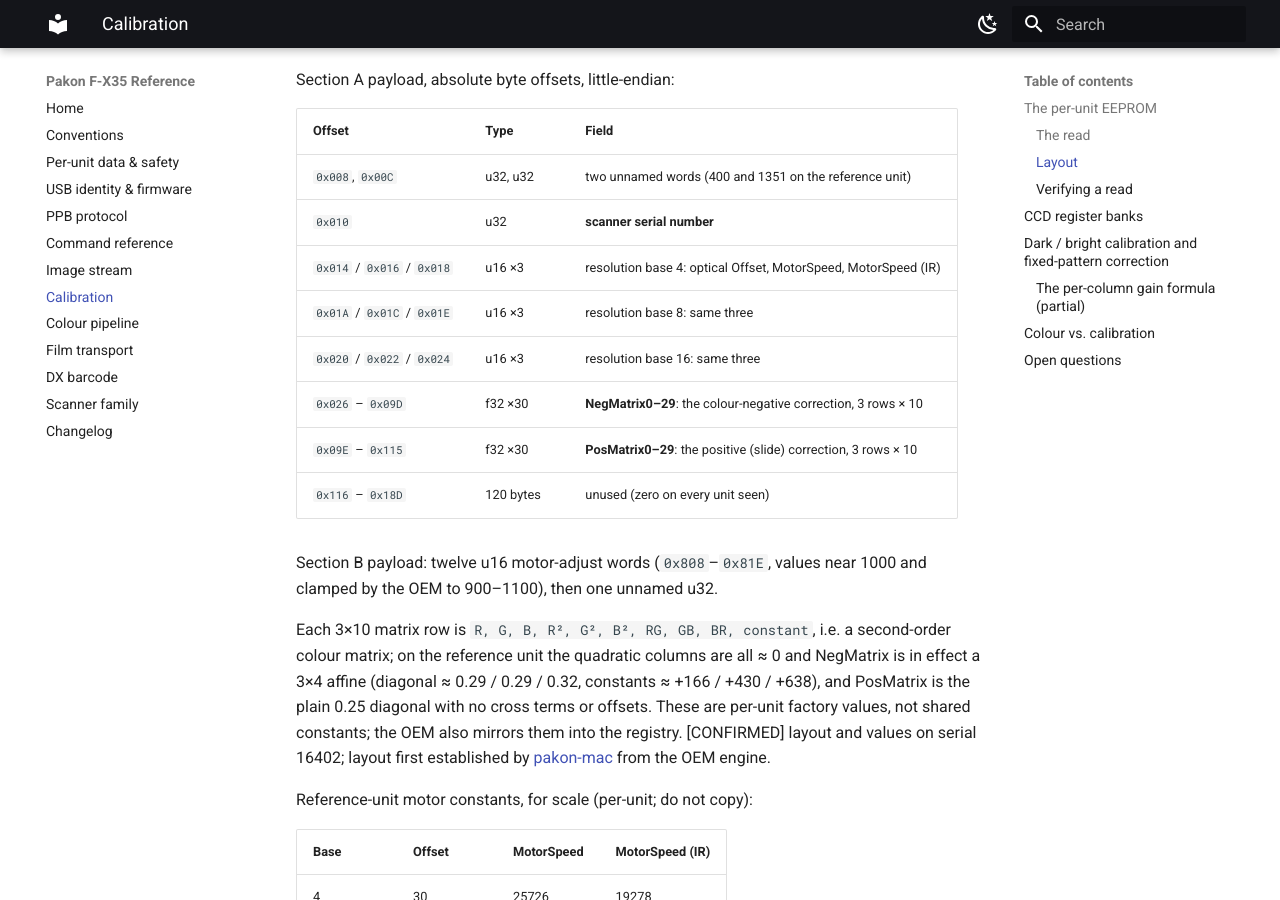
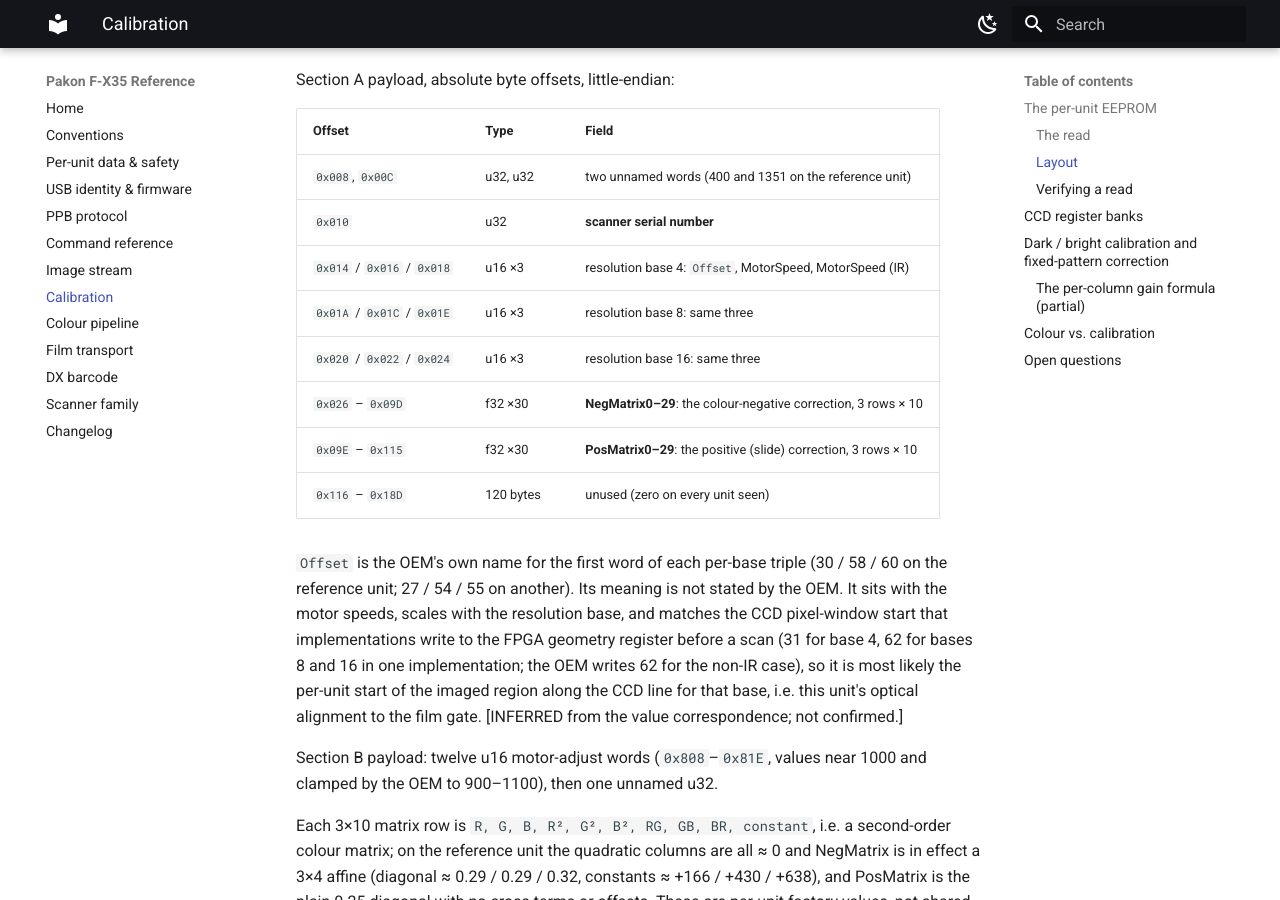
Before and after one commit to alibosworth/pakon-reference, an MkDocs documentation site: the page built from docs/calibration.md, in a window 1280 px wide and 900 px high, scrolled down 1504 px. Built offline with MkDocs 1.6.1 and Material for MkDocs 9.7.7, drawn with Linux system fonts in a browser that asks for light colours; some of the changed text lies outside the part shown.

Commit message:
Calibration: do not call the per-base Offset word "optical"; say what it likely is
The EEPROM section named the first word of each per-base triple an
"optical offset", which is more than is known. It is the OEM's own field
name Offset, values 30/58/60 on the reference unit and 27/54/55 on
another; the OEM does not say what it means. It sits with the motor
speeds, scales with the resolution base, and matches the CCD pixel-window
start implementations write to the FPGA geometry register (31 for base 4,
62 for bases 8 and 16; the OEM writes 62 for the non-IR case), so it is
most likely the per-unit start of the imaged region along the CCD line for
that base. Say that, marked as inferred, and drop "optical" from the
field map and the changelog entry.

```diff
--- a/docs/calibration.md
+++ b/docs/calibration.md
@@ -14,7 +14,7 @@ What earlier drafts of this page called "the parameter table read" is the OEM
 software reading the scanner's per-unit EEPROM at start-up: a serial I2C
 EEPROM at 7-bit address `0x52` on the motherboard, read through the FX2
 bridge with two vendor control requests. It holds the data that makes one
-unit that unit: serial number, per-resolution optical offset and motor
+unit that unit: serial number, a per-resolution `Offset` word and motor
 speeds, motor-adjust words, and the two colour matrices. It does **not**
 hold the light calibration (LED currents and duty cycles); the OEM keeps
 those in the Windows registry, written when its light-correction routine
@@ -68,12 +68,22 @@ Section A payload, absolute byte offsets, little-endian:
 |---|---|---|
 | `0x008`, `0x00C` | u32, u32 | two unnamed words (400 and 1351 on the reference unit) |
 | `0x010` | u32 | **scanner serial number** |
-| `0x014` / `0x016` / `0x018` | u16 ×3 | resolution base 4: optical Offset, MotorSpeed, MotorSpeed (IR) |
+| `0x014` / `0x016` / `0x018` | u16 ×3 | resolution base 4: `Offset`, MotorSpeed, MotorSpeed (IR) |
 | `0x01A` / `0x01C` / `0x01E` | u16 ×3 | resolution base 8: same three |
 | `0x020` / `0x022` / `0x024` | u16 ×3 | resolution base 16: same three |
 | `0x026` – `0x09D` | f32 ×30 | **NegMatrix0–29**: the colour-negative correction, 3 rows × 10 |
 | `0x09E` – `0x115` | f32 ×30 | **PosMatrix0–29**: the positive (slide) correction, 3 rows × 10 |
 | `0x116` – `0x18D` | 120 bytes | unused (zero on every unit seen) |
+
+`Offset` is the OEM's own name for the first word of each per-base triple
+(30 / 58 / 60 on the reference unit; 27 / 54 / 55 on another). Its meaning is
+not stated by the OEM. It sits with the motor speeds, scales with the
+resolution base, and matches the CCD pixel-window start that
+implementations write to the FPGA geometry register before a scan (31 for
+base 4, 62 for bases 8 and 16 in one implementation; the OEM writes 62 for
+the non-IR case), so it is most likely the per-unit start of the imaged
+region along the CCD line for that base, i.e. this unit's optical alignment
+to the film gate. [INFERRED from the value correspondence; not confirmed.]
 
 Section B payload: twelve u16 motor-adjust words (`0x808`–`0x81E`, values
 near 1000 and clamped by the OEM to 900–1100), then one unnamed u32.
```
Also changed, not shown: docs/CHANGELOG.md (+1 -1 lines).
